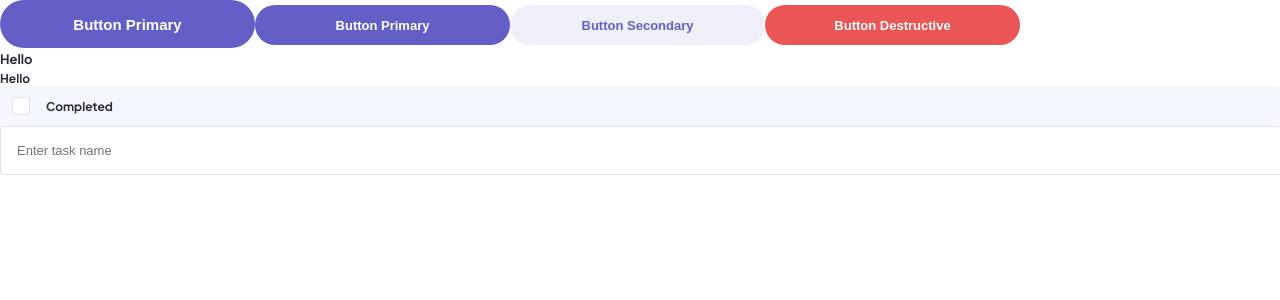
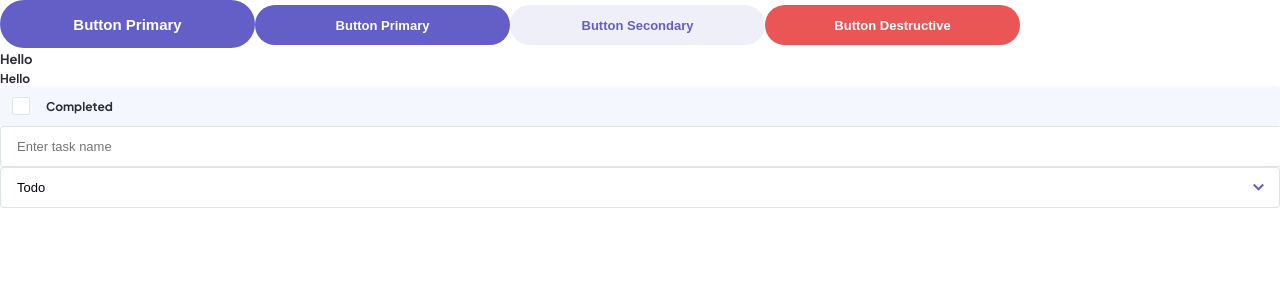
Before and after one commit to joanpujol/kanban-task-management-web-app, a Next.js app: page / in a window 1280 px wide. Shown: the top 300 px of the page. Built offline with nearby package versions, Linux system fonts and the light colour scheme.

Commit message:
Add basic dropdown

```diff
--- a/app/page.tsx
+++ b/app/page.tsx
@@ -1,5 +1,8 @@
+"use client";
+
 import { Button } from "../components/atoms/Button/Button";
 import Checkbox from "../components/atoms/Checkbox/Checkbox";
+import { Dropdown } from "../components/atoms/Dropdown/Dropdown";
 import { TextField } from "../components/atoms/TextField/TextField";
 import { Text } from "../components/atoms/Typography/Text";
 import Layout from "./layout";
@@ -15,6 +18,7 @@ export default function HomePage() {
       <Text size="md">Hello</Text>
       <Checkbox />
       <TextField name="name" placeholder="Enter task name" />
+      <Dropdown options={["Todo", "Doing", "Done"]} eventHandler={(value) => console.log(value)} />
     </Layout>
   )
 }
--- a/components/atoms/Checkbox/Checkbox.styles.tsx
+++ b/components/atoms/Checkbox/Checkbox.styles.tsx
@@ -1,5 +1,5 @@
 import styled from "styled-components";
-import { textStylesMd } from "../Typography/Text.styles";
+import { getTextStyles } from "../Typography/Text.styles";
 
 export const CheckboxContainer = styled.div`
   display: flex;
@@ -17,7 +17,7 @@ export const CheckboxContainer = styled.div`
 `
 
 export const CheckboxSpan = styled.span<{$checked: boolean}>`
-  ${textStylesMd}
+  ${getTextStyles("md", false)}
 
   ${({ $checked, theme: { theme } }) => $checked && `
     & {
--- /dev/null
+++ b/components/atoms/Dropdown/Dropdown.styles.tsx
@@ -0,0 +1,55 @@
+import styled from "styled-components";
+import { getTextStyles } from "../Typography/Text.styles";
+
+export const StyledDropboxWrapper = styled.div`
+  width: 100%;
+  position: relative;
+
+  & svg {
+    position: absolute;
+    top: ${({ theme }) => theme.spacing.md};
+    right: ${({ theme }) => theme.spacing.md};
+    pointer-events: none;
+  }
+
+  &::before {
+    display: block;
+    position: absolute;
+    height: 100%;
+    right: 0;
+    width: ${({ theme }) => theme.spacing.lg};
+    border-radius: ${({ theme }) => theme.borderRadius.md};
+    pointer-events: none;
+  }
+`;
+
+export const StyledDropbox = styled.select`
+  ${getTextStyles("lg", false)}
+
+  width: 100%;
+  height: 100%;
+  color: ${({ theme: { theme } }) => theme.text.primary};
+  background-color: ${({ theme: { theme } }) => theme.background.primary};
+  padding: ${({ theme }) => theme.spacing.xs}
+    calc(
+      ${({ theme }) => theme.spacing.lg} + ${({ theme }) => theme.spacing.md}
+    )
+    ${({ theme }) => theme.spacing.xs} ${({ theme }) => theme.spacing.md};
+  border-radius: ${({ theme }) => theme.borderRadius.md};
+  appearance: none;
+  border: 1px solid ${({ theme }) => theme.colors.mediumGreyDimmed};
+
+  &:focus {
+    outline: none;
+    border: 1px solid ${({ theme }) => theme.colors.main};
+  }
+
+  &:active {
+    border: 1px solid ${({ theme }) => theme.colors.main};
+  }
+
+  & option {
+    color: ${({ theme: { theme } }) => theme.text.secondary};
+    background-color: ${({ theme: { theme } }) => theme.background.primary};
+  }
+`;
--- /dev/null
+++ b/components/atoms/Dropdown/Dropdown.tsx
@@ -0,0 +1,24 @@
+"use client";
+
+import { Caret } from "../Icons/Caret/Caret";
+import * as S from "./Dropdown.styles";
+
+type Props = {
+  options: string[];
+  eventHandler: (value: string) => void;
+};
+
+// TODO Implement pseudo-select to style dropdown according to design
+export const Dropdown = ({ options, eventHandler }: Props) => {
+  return (
+    <S.StyledDropboxWrapper>
+      <S.StyledDropbox onChange={(e) => eventHandler(e.target.value)}>
+        {options.map((option) => (
+          // eslint-disable-next-line react/jsx-key
+          <option value={option}>{option}</option>
+        ))}
+      </S.StyledDropbox>
+      <Caret />
+    </S.StyledDropboxWrapper>
+  );
+};
--- /dev/null
+++ b/components/atoms/Icons/Caret/Caret.styles.tsx
@@ -0,0 +1,10 @@
+
+import styled from "styled-components";
+
+export const StyledCaretIcon = styled.svg`
+  fill: none;
+  stroke: ${({ theme }) => theme.colors.main};
+  stroke-width: 2px;
+  width: 11px;
+  height: 8px;
+`
--- /dev/null
+++ b/components/atoms/Icons/Caret/Caret.tsx
@@ -0,0 +1,7 @@
+import * as S from "./Caret.styles";
+
+export const Caret = () => (
+  <S.StyledCaretIcon  viewBox="0 0 11 8">
+    <path d="M0.79834 1.54858L5.49682 6.24707L10.1953 1.54858" />
+  </S.StyledCaretIcon>
+)
--- a/components/atoms/TextField/TextField.styles.tsx
+++ b/components/atoms/TextField/TextField.styles.tsx
@@ -4,7 +4,7 @@ import { getTextStyles } from "../Typography/Text.styles";
 
 export const StyledTextField = styled.input.attrs({ type: 'text' })`
   width: 100%;
-  padding: ${({ theme }) => theme.spacing.sm} ${({ theme }) => theme.spacing.md};
+  padding: ${({ theme }) => theme.spacing.xs} ${({ theme }) => theme.spacing.md};
   border: 1px solid ${({ theme }) => theme.colors.mediumGreyDimmed};
   border-radius: ${({ theme }) => theme.borderRadius.md};
   position: relative;
--- a/components/atoms/Typography/Text.styles.tsx
+++ b/components/atoms/Typography/Text.styles.tsx
@@ -2,13 +2,6 @@
 
 import styled, { css } from "styled-components";
 import { TypographySize } from "./Typography.types";
-
-export const textStylesMd = css`
-  color: ${({ theme }) => theme.colors.darkGrey};
-  font-weight: 700;
-  font-size: 12px;
-  line-height: 15px;
-`;
 
 export const getTextStyles = (
   size: Extract<TypographySize, "md" | "lg">,
@@ -21,7 +14,12 @@ export const getTextStyles = (
       font-size: 13px;
       line-height: 23px;
     `,
-    md: textStylesMd,
+    md: css`
+      color: ${({ theme }) => theme.colors.darkGrey};
+      font-weight: 700;
+      font-size: 12px;
+      line-height: 15px;
+    `,
   };
   return textStyles[size];
 };
--- a/styles/theme.tsx
+++ b/styles/theme.tsx
@@ -25,6 +25,7 @@ const colors = {
 
 const measures = {
   spacing: {
+    lg: "32px",
     md: "16px",
     sm: "12px",
     xs: "8px",
@@ -66,6 +67,7 @@ export interface ThemeInterface {
       primary: string;
       primaryDimmed: string;
       primaryVeryDimmed: string;
+      secondary: string;
     };
     button: {
       color: {
@@ -81,6 +83,7 @@ export interface ThemeInterface {
     };
   };
   spacing: {
+    lg: string;
     md: string;
     sm: string;
     xs: string;
@@ -104,6 +107,7 @@ const lightTheme: ThemeInterface = {
       primary: colors.black,
       primaryDimmed: colors.blackDimmed,
       primaryVeryDimmed: colors.blackVeryDimmed,
+      secondary: colors.mediumGrey,
     },
     button: {
       color: {
@@ -134,6 +138,7 @@ const darkTheme: ThemeInterface = {
       primary: colors.white,
       primaryDimmed: colors.whiteDimmed,
       primaryVeryDimmed: colors.whiteVeryDimmed,
+      secondary: colors.mediumGreyDimmed,
     },
     button: {
       color: {
```
